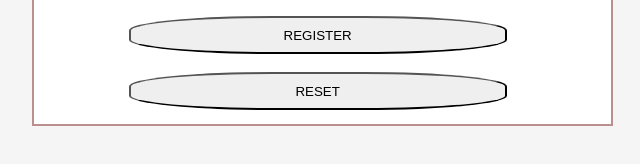
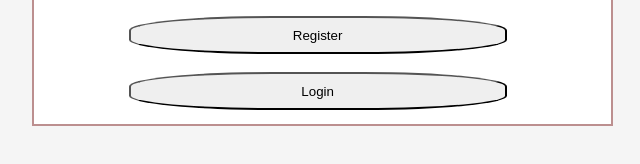
Before and after one commit to bsandeep137/bsandeep137-web-learn, a website: page frontend/html/register.html in a window 1280 px wide. Shown: the part 598-762 px from the top of the page, 305-945 px from the left. Drawn offline with Linux system fonts and the light colour scheme.

Commit message:
login page

```diff
--- a/frontend/css/register.css
+++ b/frontend/css/register.css
@@ -26,7 +26,7 @@ body{
 .gender{
     margin-left: 10%;
 }
-.register,.reset{
+.register,.login{
     width: 10cm;
     height:1cm;
     border-radius: 38%;
--- a/frontend/html/register.html
+++ b/frontend/html/register.html
@@ -32,8 +32,8 @@
             <input type="radio" name="gender" id="others" >
             <label for="others">Others</label>
             <br><br>
-            <input type="submit" class="register" value="REGISTER"><br><br>
-            <input type="reset" class="reset"  value="RESET">
+            <input type="submit" class="register" value="Register"><br><br>
+            <input type="button" class="login" onclick="window.location.href='/html/login.html'" value=Login>
 
 
         </form>
```
Also changed, not shown: frontend/html/login.html (+1 -1 lines).
